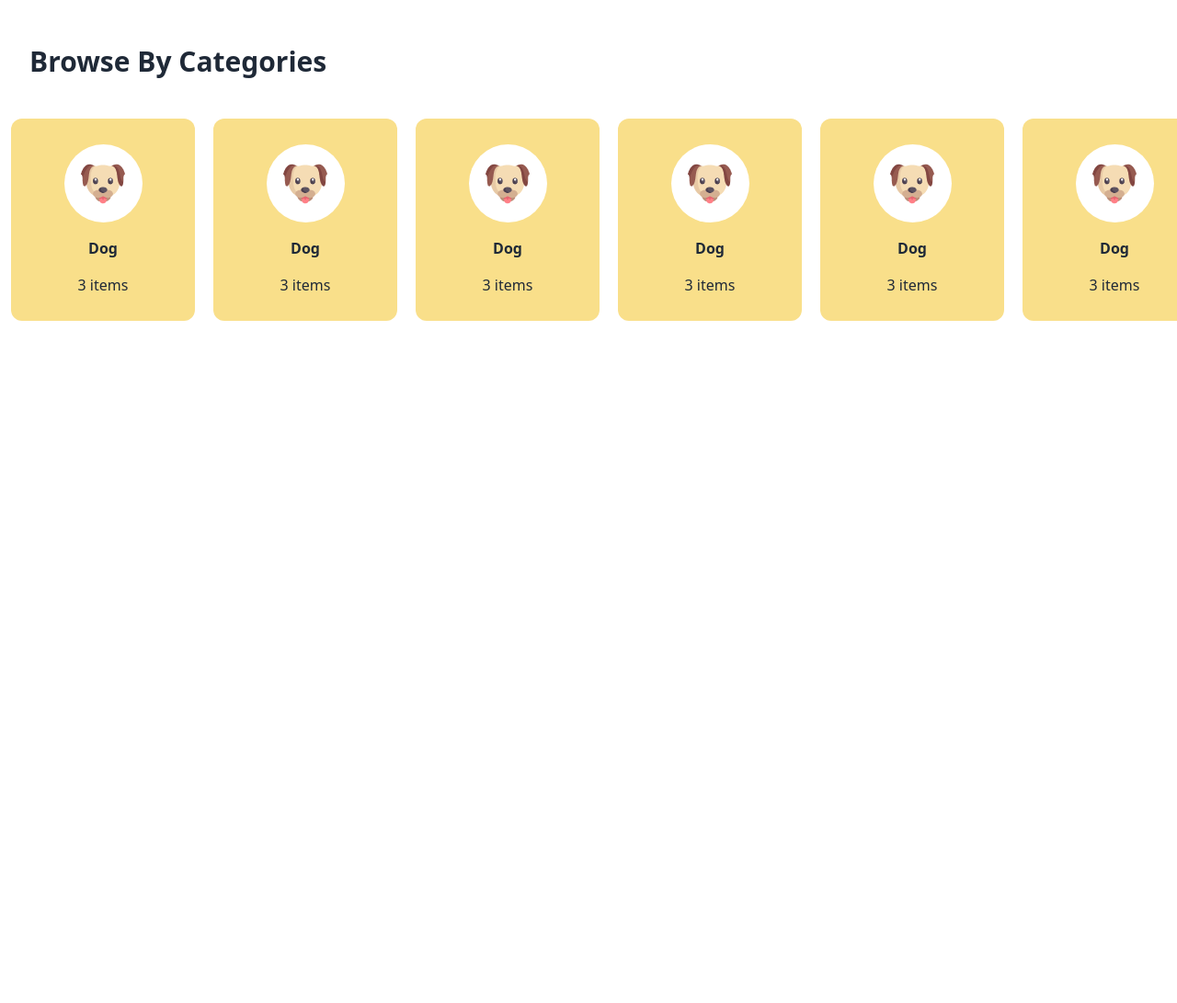
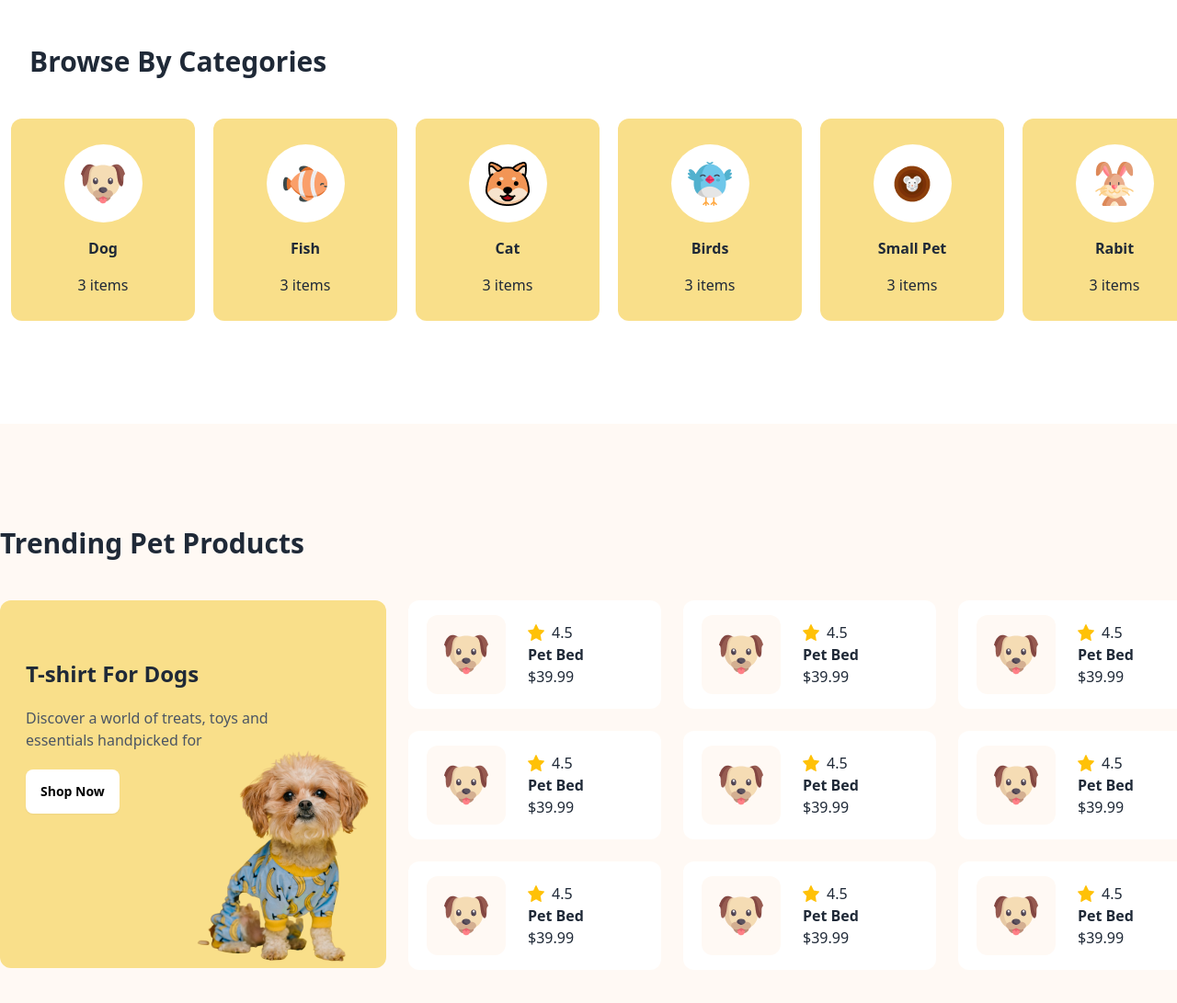
Before and after one commit to shuvoredsky/B11-A3-Browse-Pets, a plain HTML site: page index.html in a window 1280 px wide. Shown: the part 1040-2131 px from the top of the page at 92% size. Before the commit the page ends 1389 px from the top, so only its background shows below. Drawn offline with nearby package versions, Linux system fonts and the light colour scheme.

Commit message:
trending pet section update

```diff
--- a/index.html
+++ b/index.html
@@ -76,38 +76,140 @@
         <h1 class="font-bold lg:mt-36 mt-16 lg:text-3xl text-2xl px-5">Browse By Categories</h1>
 
         <!-- categories card container -->
-         <div class="grid lg:grid-cols-6 grid-cols-2 lg:mt-11 mt-8 lg:gap-6 gap-3 w-full">
+         <div class="grid lg:grid-cols-6 grid-cols-2 lg:mt-11 mt-8 lg:gap-6 gap-3 w-full mb-28">
             <div class="h-[220px] lg:w-[200px] w-[185px] bg-[#F9DF8A] pt-7 rounded-xl">
                 <div class="h-[85px] w-[85px] rounded-full bg-white mx-auto flex justify-center items-center"><img src="images/dog-cartoon.png" alt=""></div>
                 <h1 class="font-bold mt-4 text-center">Dog</h1>
                 <h2 class="mt-4 text-center">3 items</h2>
                 </div>
                 <div class="h-[220px] lg:w-[200px] w-[185px] bg-[#F9DF8A] pt-7 rounded-xl">
-                    <div class="h-[85px] w-[85px] rounded-full bg-white mx-auto flex justify-center items-center"><img src="images/dog-cartoon.png" alt=""></div>
-                    <h1 class="font-bold mt-4 text-center">Dog</h1>
+                    <div class="h-[85px] w-[85px] rounded-full bg-white mx-auto flex justify-center items-center"><img src="images/fish-cartoon.png" alt=""></div>
+                    <h1 class="font-bold mt-4 text-center">Fish</h1>
                     <h2 class="mt-4 text-center">3 items</h2>
                     </div>
                     <div class="h-[220px] lg:w-[200px] w-[185px] bg-[#F9DF8A] pt-7 rounded-xl">
-                        <div class="h-[85px] w-[85px] rounded-full bg-white mx-auto flex justify-center items-center"><img src="images/dog-cartoon.png" alt=""></div>
-                        <h1 class="font-bold mt-4 text-center">Dog</h1>
+                        <div class="h-[85px] w-[85px] rounded-full bg-white mx-auto flex justify-center items-center"><img src="images/cat-cartoon.png" alt=""></div>
+                        <h1 class="font-bold mt-4 text-center">Cat</h1>
                         <h2 class="mt-4 text-center">3 items</h2>
                         </div>
                         <div class="h-[220px] lg:w-[200px] w-[185px] bg-[#F9DF8A] pt-7 rounded-xl">
-                            <div class="h-[85px] w-[85px] rounded-full bg-white mx-auto flex justify-center items-center"><img src="images/dog-cartoon.png" alt=""></div>
-                            <h1 class="font-bold mt-4 text-center">Dog</h1>
+                            <div class="h-[85px] w-[85px] rounded-full bg-white mx-auto flex justify-center items-center"><img src="images/bird-cartoon.png" alt=""></div>
+                            <h1 class="font-bold mt-4 text-center">Birds</h1>
                             <h2 class="mt-4 text-center">3 items</h2>
                             </div>
                             <div class="h-[220px] lg:w-[200px] w-[185px] bg-[#F9DF8A] pt-7 rounded-xl">
-                                <div class="h-[85px] w-[85px] rounded-full bg-white mx-auto flex justify-center items-center"><img src="images/dog-cartoon.png" alt=""></div>
-                                <h1 class="font-bold mt-4 text-center">Dog</h1>
+                                <div class="h-[85px] w-[85px] rounded-full bg-white mx-auto flex justify-center items-center"><img src="images/small-pet.png" alt=""></div>
+                                <h1 class="font-bold mt-4 text-center">Small Pet</h1>
                                 <h2 class="mt-4 text-center">3 items</h2>
                                 </div>
                                 <div class="h-[220px] lg:w-[200px] w-[185px] bg-[#F9DF8A] pt-7 rounded-xl">
-                                    <div class="h-[85px] w-[85px] rounded-full bg-white mx-auto flex justify-center items-center"><img src="images/dog-cartoon.png" alt=""></div>
-                                    <h1 class="font-bold mt-4 text-center">Dog</h1>
+                                    <div class="h-[85px] w-[85px] rounded-full bg-white mx-auto flex justify-center items-center"><img src="images/rabbit-cartoon.png" alt=""></div>
+                                    <h1 class="font-bold mt-4 text-center">Rabit</h1>
                                     <h2 class="mt-4 text-center">3 items</h2>
                                     </div>
          </div>
+     </section>
+
+     <!-- Pet product section -->
+     <section class="bg-[#FFF9F4] h-[770px] w-full" >
+      <div class="lg:w-[1320px] mx-auto">
+        <h1 class="font-bold pt-16 lg:text-3xl text-2xl lg:pt-28">Trending Pet Products</h1>
+      </div>
+      <div class="lg:flex lg:w-[1320px] mx-auto gap-6 pt-11">
+        <div class="bg-[#F9DF8A] rounded-xl h-[400px] w-[420px] relative">
+          <div class="px-7 pt-16">
+            <h1 class="text-2xl font-bold pb-5">T-shirt For Dogs</h1>
+            <p class="text-gray-600 pb-5">Discover a world of treats, toys and <br> essentials
+              handpicked for</p>
+              <button class="btn btn-primary bg-white text-black border-none">Shop Now</button>
+          </div>
+          <img class="absolute -bottom-0 left-52" src="images/cute-pet-small.png" alt="">
+
+        </div>
+        <div class="grid lg:grid-cols-3 grid-cols-2 gap-6">
+          <div class="bg-white rounded-xl flex lg:w-[275px] w-56 h-24 lg:h-[118px] gap-6 items-center pl-5">
+            <div class="w-[86px] h-[86px] flex justify-center items-center bg-[#FFF9F4] rounded-xl"><img  src="images/dog-cartoon.png" class=""w-full h-full"" alt="">
+            </div>
+            <div class="pr-6">
+              <p class="flex items-center"><img class="mr-2" src="images/star.png" alt="">  4.5</p>
+              <h2 class="font-bold">Pet Bed</h2>
+              <h1>$39.99</h1>
+            </div>
+          </div>
+          <div class="bg-white rounded-xl flex lg:w-[275px] w-56 h-24 lg:h-[118px] gap-6 items-center pl-5">
+            <div class="w-[86px] h-[86px] flex justify-center items-center bg-[#FFF9F4] rounded-xl"><img  src="images/dog-cartoon.png" class=""w-full h-full"" alt="">
+            </div>
+            <div class="pr-6">
+              <p class="flex items-center"><img class="mr-2" src="images/star.png" alt="">  4.5</p>
+              <h2 class="font-bold">Pet Bed</h2>
+              <h1>$39.99</h1>
+            </div>
+          </div>
+          <div class="bg-white rounded-xl flex lg:w-[275px] w-56 h-24 lg:h-[118px] gap-6 items-center pl-5">
+            <div class="w-[86px] h-[86px] flex justify-center items-center bg-[#FFF9F4] rounded-xl"><img  src="images/dog-cartoon.png" class=""w-full h-full"" alt="">
+            </div>
+            <div class="pr-6">
+              <p class="flex items-center"><img class="mr-2" src="images/star.png" alt="">  4.5</p>
+              <h2 class="font-bold">Pet Bed</h2>
+              <h1>$39.99</h1>
+            </div>
+          </div>
+          <div class="bg-white rounded-xl flex lg:w-[275px] w-56 h-24 lg:h-[118px] gap-6 items-center pl-5">
+            <div class="w-[86px] h-[86px] flex justify-center items-center bg-[#FFF9F4] rounded-xl"><img  src="images/dog-cartoon.png" class=""w-full h-full"" alt="">
+            </div>
+            <div class="pr-6">
+              <p class="flex items-center"><img class="mr-2" src="images/star.png" alt="">  4.5</p>
+              <h2 class="font-bold">Pet Bed</h2>
+              <h1>$39.99</h1>
+            </div>
+          </div>
+          <div class="bg-white rounded-xl flex lg:w-[275px] w-56 h-24 lg:h-[118px] gap-6 items-center pl-5">
+            <div class="w-[86px] h-[86px] flex justify-center items-center bg-[#FFF9F4] rounded-xl"><img  src="images/dog-cartoon.png" class=""w-full h-full"" alt="">
+            </div>
+            <div class="pr-6">
+              <p class="flex items-center"><img class="mr-2" src="images/star.png" alt="">  4.5</p>
+              <h2 class="font-bold">Pet Bed</h2>
+              <h1>$39.99</h1>
+            </div>
+          </div>
+          <div class="bg-white rounded-xl flex lg:w-[275px] w-56 h-24 lg:h-[118px] gap-6 items-center pl-5">
+            <div class="w-[86px] h-[86px] flex justify-center items-center bg-[#FFF9F4] rounded-xl"><img  src="images/dog-cartoon.png" class=""w-full h-full"" alt="">
+            </div>
+            <div class="pr-6">
+              <p class="flex items-center"><img class="mr-2" src="images/star.png" alt="">  4.5</p>
+              <h2 class="font-bold">Pet Bed</h2>
+              <h1>$39.99</h1>
+            </div>
+          </div>
+          <div class="bg-white rounded-xl flex lg:w-[275px] w-56 h-24 lg:h-[118px] gap-6 items-center pl-5">
+            <div class="w-[86px] h-[86px] flex justify-center items-center bg-[#FFF9F4] rounded-xl"><img  src="images/dog-cartoon.png" class=""w-full h-full"" alt="">
+            </div>
+            <div class="pr-6">
+              <p class="flex items-center"><img class="mr-2" src="images/star.png" alt="">  4.5</p>
+              <h2 class="font-bold">Pet Bed</h2>
+              <h1>$39.99</h1>
+            </div>
+          </div>
+          <div class="bg-white rounded-xl flex lg:w-[275px] w-56 h-24 lg:h-[118px] gap-6 items-center pl-5">
+            <div class="w-[86px] h-[86px] flex justify-center items-center bg-[#FFF9F4] rounded-xl"><img  src="images/dog-cartoon.png" class=""w-full h-full"" alt="">
+            </div>
+            <div class="pr-6">
+              <p class="flex items-center"><img class="mr-2" src="images/star.png" alt="">  4.5</p>
+              <h2 class="font-bold">Pet Bed</h2>
+              <h1>$39.99</h1>
+            </div>
+          </div>
+          <div class="bg-white rounded-xl flex lg:w-[275px] w-56 h-24 lg:h-[118px] gap-6 items-center pl-5">
+            <div class="w-[86px] h-[86px] flex justify-center items-center bg-[#FFF9F4] rounded-xl"><img  src="images/dog-cartoon.png" class=""w-full h-full"" alt="">
+            </div>
+            <div class="pr-6">
+              <p class="flex items-center"><img class="mr-2" src="images/star.png" alt="">  4.5</p>
+              <h2 class="font-bold">Pet Bed</h2>
+              <h1>$39.99</h1>
+            </div>
+          </div>
+        </div>
+      </div>
      </section>
 
     </main>
```
Also changed, not shown: images/small-pet.png (added), images/star.png (added).
